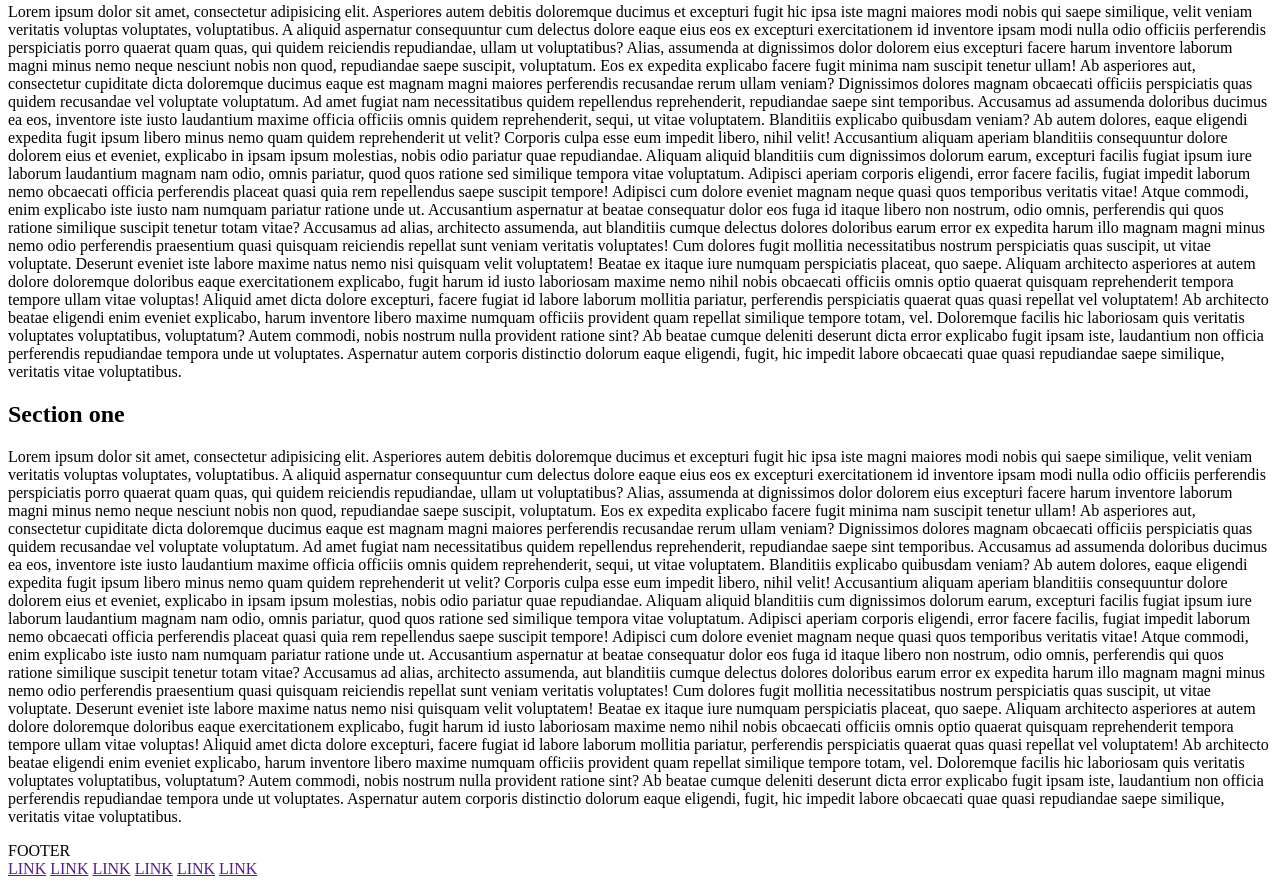
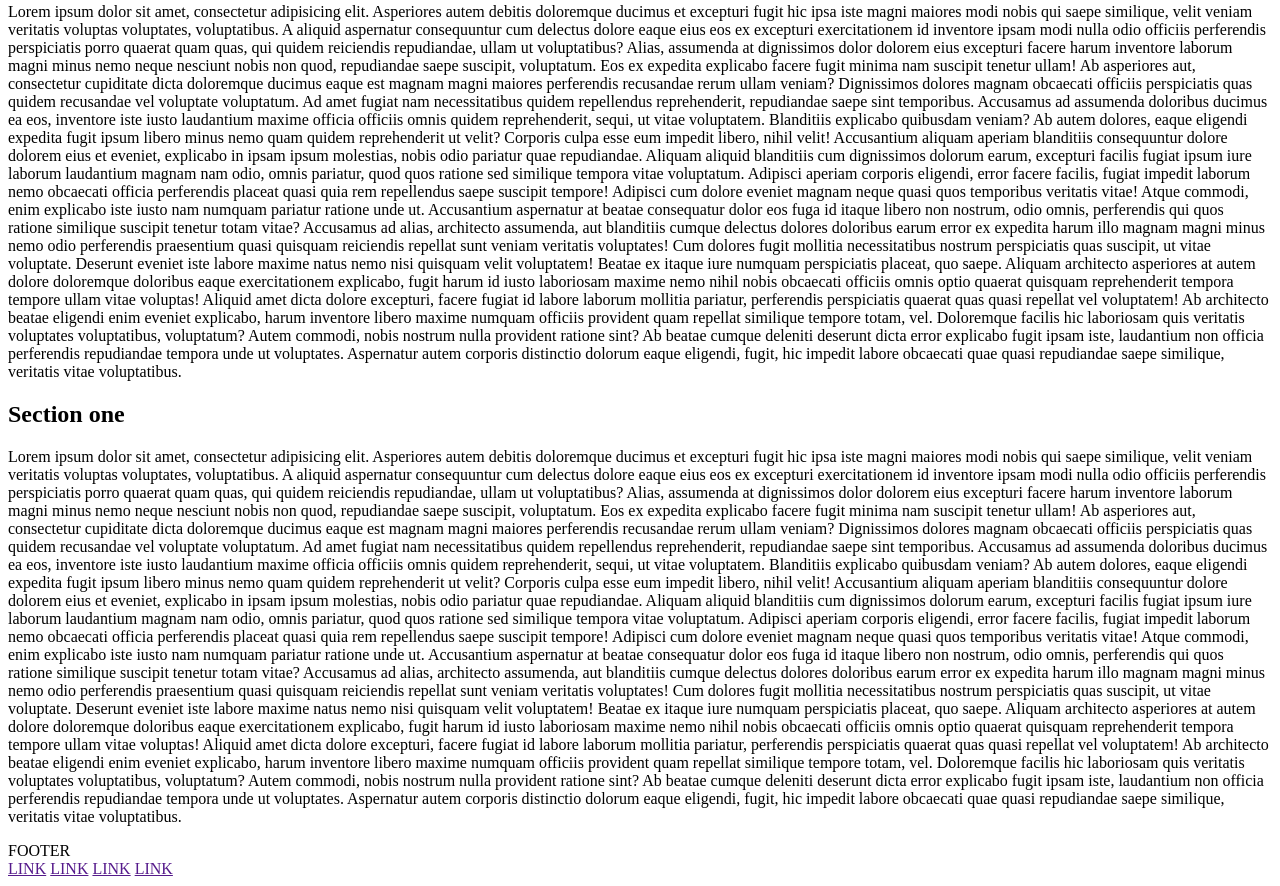
Before and after one commit to petrov-hillel/hillel0706, a plain HTML site: page index.html in a window 1280 px wide. Shown: the part 1458-2344 px from the top of the page. Drawn offline with Linux system fonts and the light colour scheme.

Commit message:
fix links

```diff
--- a/index.html
+++ b/index.html
@@ -44,8 +44,6 @@
         <a href="" class="link">LINK</a>
         <a href="" class="link">LINK</a>
         <a href="" class="link">LINK</a>
-        <a href="" class="link">LINK</a>
-        <a href="" class="link">LINK</a>
     </div>
 </footer>
 
```
Also changed, not shown: 1 other file.
